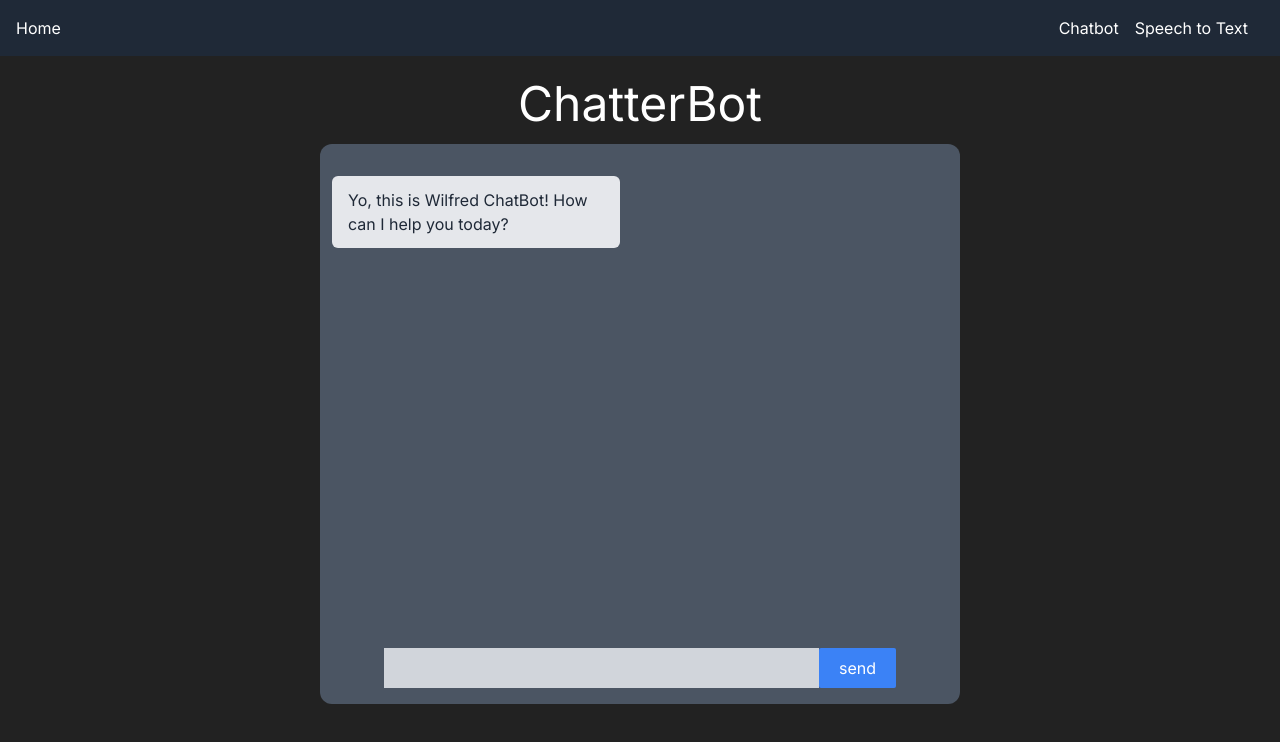
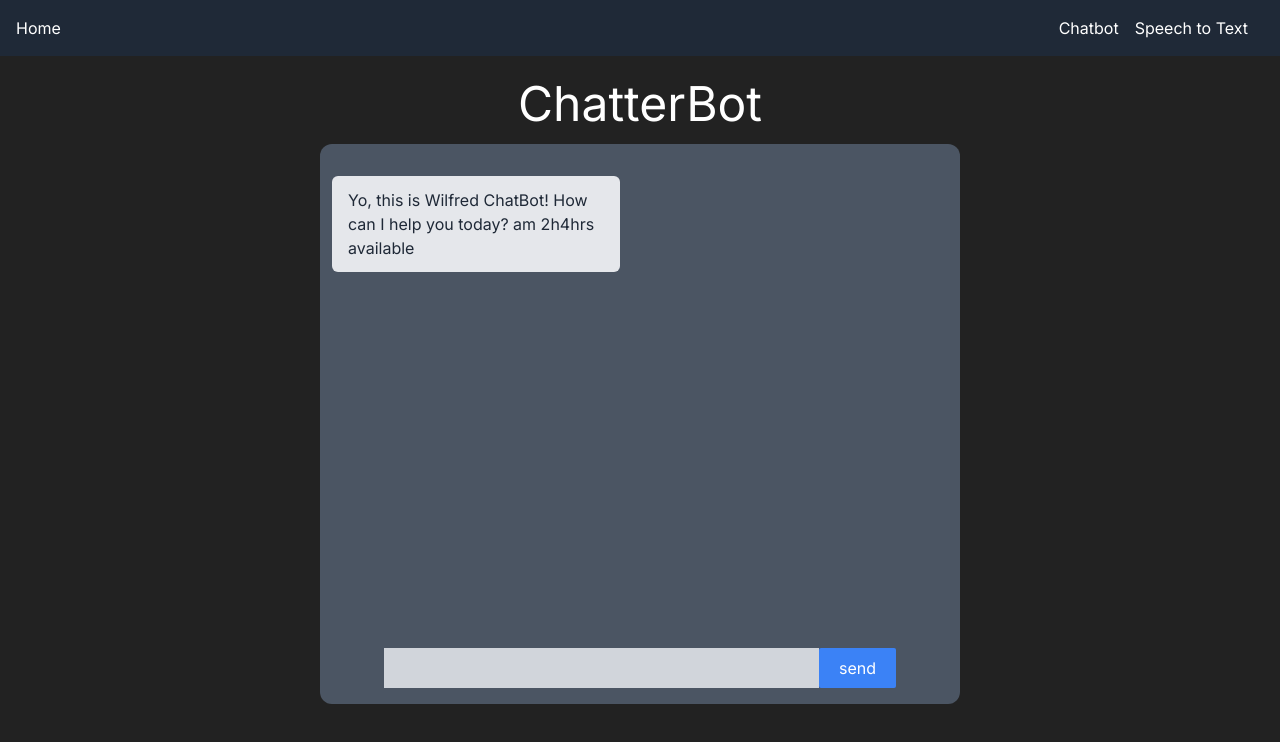
Before and after one commit to ayowilfred95/OpenAi-ChatBot, a Next.js app: page /chatbot in a window 1280 px wide. Shown: the top 742 px of the page. Built offline with nearby package versions, Linux system fonts and the light colour scheme.

Commit message:
changes pages.js

```diff
--- a/src/app/chatbot/page.tsx
+++ b/src/app/chatbot/page.tsx
@@ -8,7 +8,7 @@ export default function Chatbot() {
   const [messages, setMessages] = useState([
     {
       role: "assistant",
-      content: "Yo, this is Wilfred ChatBot! How can I help you today?",
+      content: "Yo, this is Wilfred ChatBot! How can I help you today? am 2h4hrs available",
     },
   ]);
 
```
